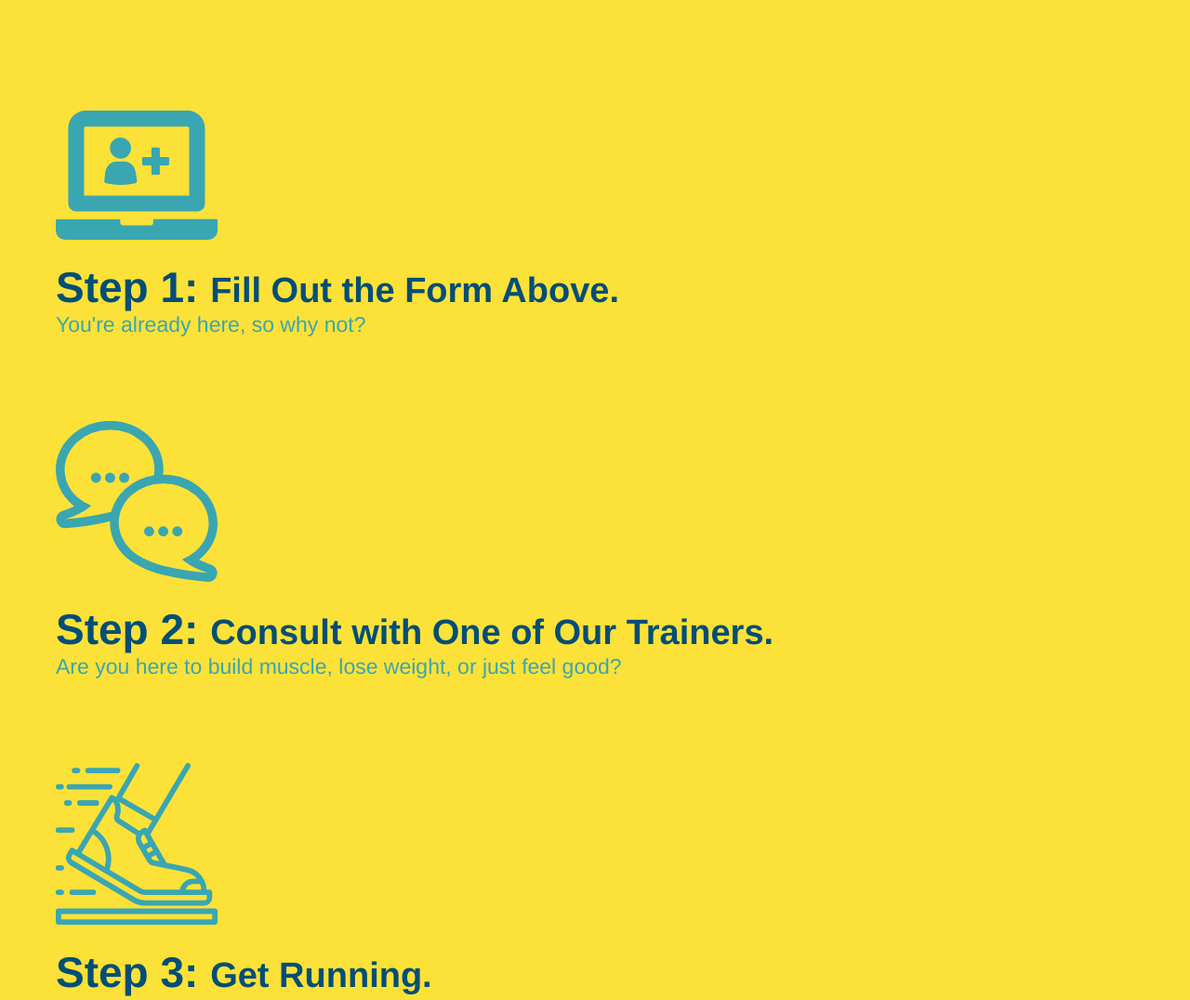
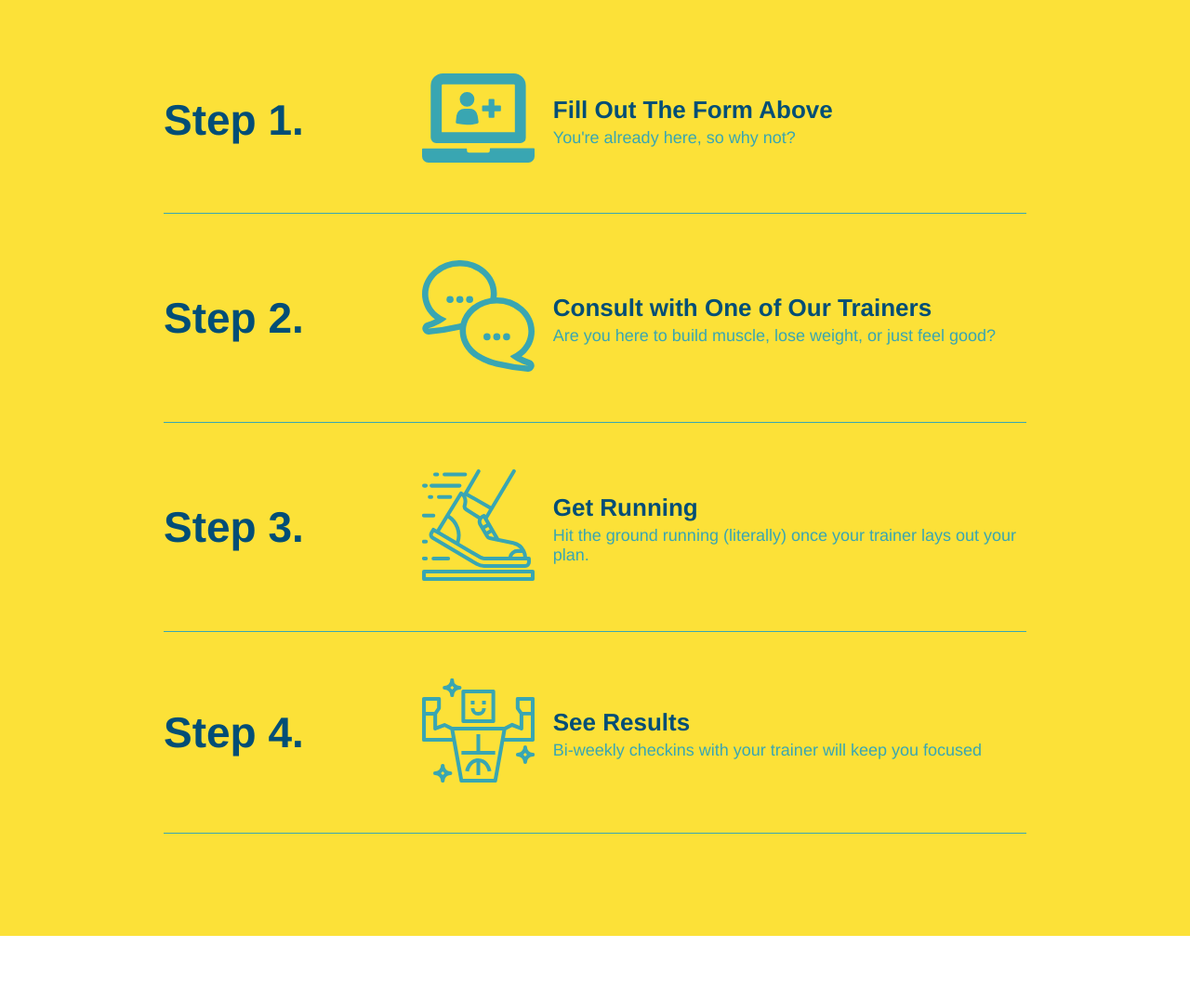
Before and after one commit to Jesse3421/run-buddy, a plain HTML site: page index.html in a window 1280 px wide. Shown: the part 2220-3296 px from the top of the page at 93% size. Drawn offline with Linux system fonts and the light colour scheme.

Commit message:
add flexbox to the steps

```diff
--- a/assets/css/style.css
+++ b/assets/css/style.css
@@ -169,24 +169,42 @@ section {
 .secondary-border {
     border-color: #39a6b2;
 }
-.steps div {
-    margin-bottom: 80px;
+.step {
+    margin: 50px auto;
+    padding-bottom: 50px;
+    width: 80%;
+    border-bottom: 1px solid #39a6b2;
+    display: flex;
+    flex-wrap: wrap;
+    align-items: center;
+    justify-content: space-between;
 }
-.steps img {
-    width: 15%;
-    margin: 10px 0;
-}
-.steps h3 {
+.step h3 {
     color: #024e76;
     font-size: 46px;
-    margin-top: 10px;
+    flex: 1 30%;
 }
-.steps p {
+.step-info {
+    flex: 2 70%;
+    display: flex;
+    flex-wrap: wrap;
+    align-items: center;
+}
+.step-img {
+    flex: 1 12%;
+    margin-right: 20px;
+}
+.step-text {
+    flex:12;
+}
+.step-text p {
     color: #39a6b2;
-    font-size: 23px;
+    font-size: 18px;
 }
-.steps span {
-    font-size: 38px;
+.step-text h4 {
+    font-size: 26px;
+    line-height: 1.5;
+    color: #024e76;
 }
 .steps {
     background: #fce138;
--- a/index.html
+++ b/index.html
@@ -85,29 +85,60 @@
             <div class="flex-row">
                 <h2 class="section-title secondary-border">What You Do</h2>
             </div>
-            <div>
-                <!--insert this image element-->
-                <img src="./assets/images/step-1.svg" alt="" />
-                <h3>Step 1: <span>Fill Out the Form Above.</span></h3>
+
+            <div class="step">
+                <h3>Step 1.</h3>
+                <div class="step-info">
+                    <div class="step-img">
+                    <img src="./assets/images/step-1.svg" alt="" />
+                </div>
+                <div class="step-text">
+                <h4>Fill Out The Form Above</h4>
                 <p>You're already here, so why not?</p>
+                </div>
+                </div>
+                </div>
             </div>
 
-            <div>
-                <img src="./assets/images/step-2.svg" alt=""/>
-                <h3>Step 2: <span>Consult with One of Our Trainers.</span></h3>
-                <p>Are you here to build muscle, lose weight, or just feel good?</p>
+            <div class="step">
+                <h3>Step 2.</h3>
+                <div class="step-info">
+                    <div class="step-img">
+                        <img src="./assets/images/step-2.svg" alt=""/>
+                    </div>
+                    <div class="step-text">
+                    <h4>Consult with One of Our Trainers</h4>
+                    <p>Are you here to build muscle, lose weight, or just feel good?</p>
+                    </div>
+                </div>
             </div>
 
-            <div>
-                <img src="./assets/images/step-3.svg" alt=""/>
-                <h3>Step 3: <span>Get Running.</span></h3>
+
+            <div class="step">
+                <h3>Step 3.</h3>
+                <div class="step-info">
+                    <div class="step-img">
+                        <img src="./assets/images/step-3.svg" alt=""/>
+                    </div>
+                <div class="step-text">
+                <h4>Get Running</h4>
                 <p>Hit the ground running (literally) once your trainer lays out your plan.</p>
+                </div>
+                </div>
             </div>
 
-            <div>
-                <img src="./assets/images/step-4.svg" alt=""/>
-                <h3>Step 4: <span>See Results.</span></h3>
+
+            <div class="step">
+                <h3>Step 4.</h3>
+                <div class="step-info">
+                    <div class="step-img">
+                        <img src="./assets/images/step-4.svg" alt=""/>
+                    </div>
+                    <div class="step-text">
+                <h4>See Results</h4>
                 <p>Bi-weekly checkins with your trainer will keep you focused</p>
+            </div>
+            </div>
             </div>
         </section>
 
```
